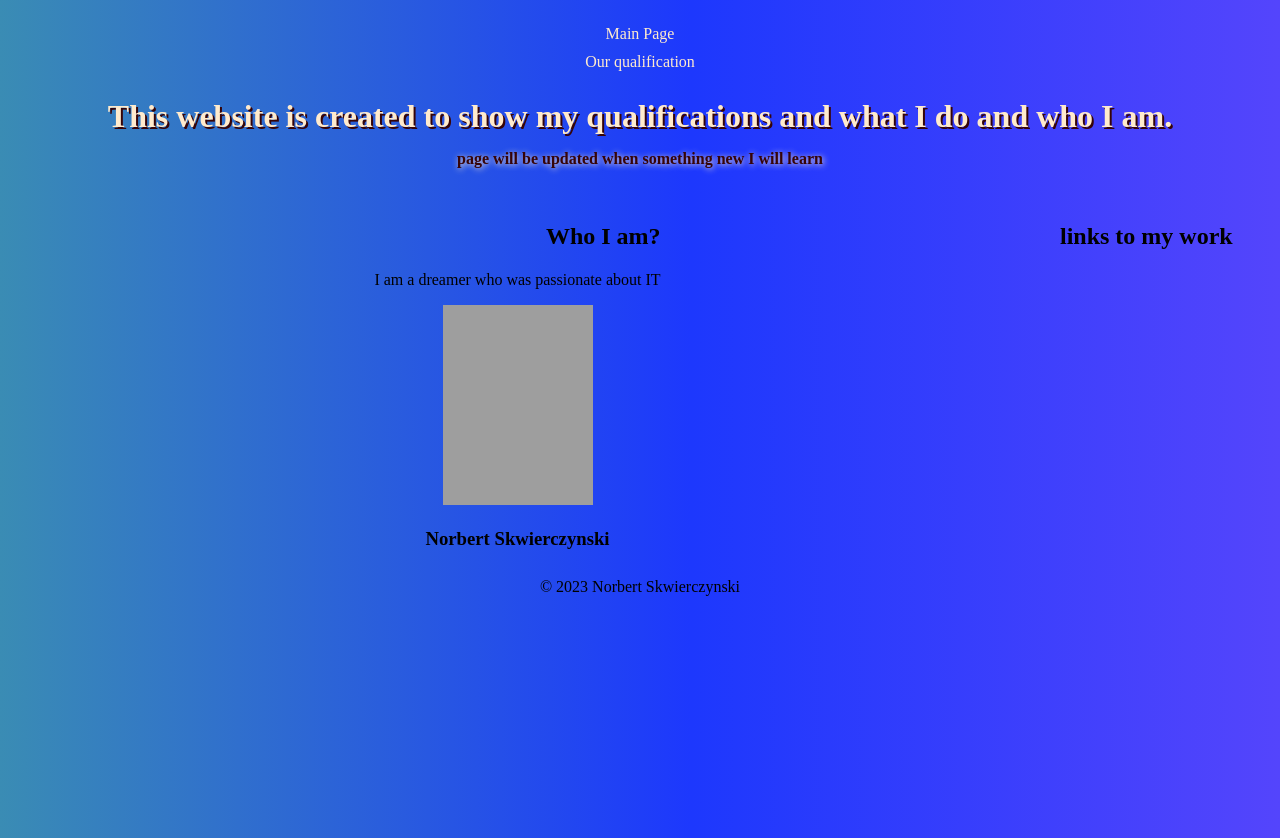
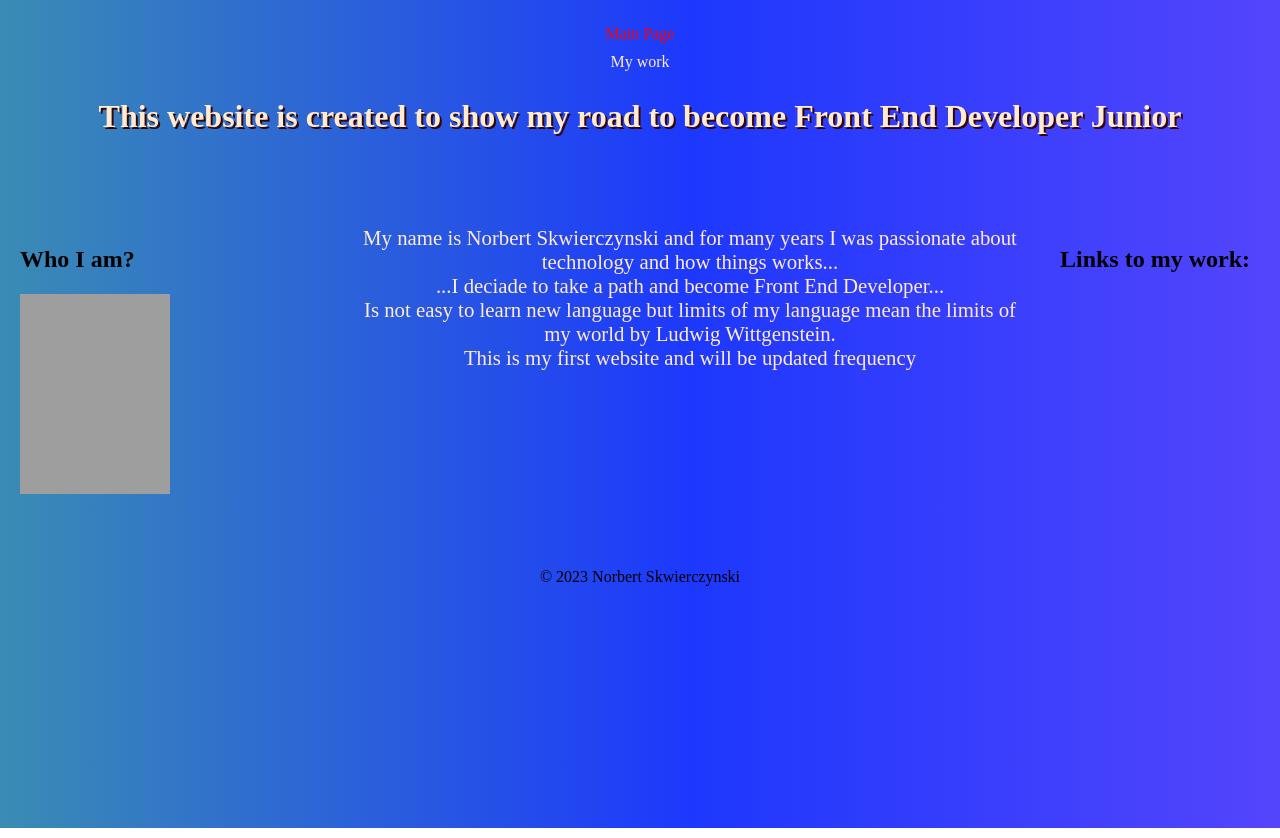
Before and after one commit to NoriFe/Project, a website: page index.html in a window 1280 px wide. Drawn offline with Linux system fonts and the light colour scheme; grey boxes are pictures that could not be loaded.

Commit message:
adding sass

```diff
--- a/index.html
+++ b/index.html
@@ -17,7 +17,7 @@
           >Main Page</a
         >
         <a class="navigation__link" href="our-qualification.html"
-          >Our qualification</a
+          >My work</a
         >
       </nav>
     </header>
@@ -25,29 +25,33 @@
     <main class="main">
       <header class="header">
         <h1>
-          This website is created to show my qualifications and what I do and
-          who I am.<br />
-          <strong class="strong"
-            >page will be updated when something new I will learn</strong
-          >
+          This website is created to show my road to become Front End Developer
+          Junior
         </h1>
       </header>
 
       <section class="section">
         <div>
           <h2 class="h2">Who I am?</h2>
-          <p>I am a dreamer who was passionate about IT</p>
-          <img src="noriFoto.jpg" alt="My foto" width="150px" height="200px" />
-          <h3>Norbert Skwierczynski</h3>
+          <img class="img" src="noriFoto.jpg" alt="My foto" width="150px" height="200px" />
         </div>
       </section>
+
+      <article class="article">
+        <div class="div">
+          My name is Norbert Skwierczynski and for many years I was passionate
+          about technology and how things works...<br />...I deciade to take a
+          path and become Front End Developer...<br />Is not easy to learn new
+          language but limits of my language mean the limits of my world by Ludwig Wittgenstein.<br />
+          This is my first website and will be updated frequency
+        </div>
+      </article>
+
       <aside class="aside">
-        <h2>links to my work</h2>
+        <h2>Links to my work:</h2>
       </aside>
 
-      <footer class="footer">
-        © 2023 Norbert Skwierczynski
-      </footer>
+      <footer class="footer">© 2023 Norbert Skwierczynski</footer>
     </main>
   </body>
 </html>
--- /dev/null
+++ b/scss/style.scss
@@ -0,0 +1,79 @@
+html {
+    box-sizing: border-box;
+  }
+  *,
+  *:before,
+  *:after {
+    box-sizing: inherit;
+  }
+
+  .body {
+
+    background: rgb(58, 140, 180);
+    background: linear-gradient(
+      90deg,
+      rgba(58, 140, 180, 1) 0%,
+      rgba(29, 56, 253, 1) 54%,
+      rgba(84, 69, 252, 1) 100%
+    );
+    margin: 20px;
+  }
+  .main {
+    display: grid;
+    grid-template-areas:
+      "header header header"
+      "section article aside"
+      "footer footer footer";
+    grid-template-columns: 300px 1fr 200px;
+    column-gap: 30px;
+    row-gap: 70px;
+  }
+  .header {
+    grid-area: header;
+    grid-column-start: 1;
+    grid-column-end: 4;
+    text-shadow: 2px 2px 0 #360407;
+    color: blanchedalmond;
+    text-align: center;
+  }
+
+  .section {
+    grid-area: section;
+  }
+  .article{
+    grid-area: article;
+
+  }
+  .div{
+    display: flex;
+    text-align: center;
+    justify-content: center;
+    font-size:130%;
+    color: blanchedalmond;
+  }
+  .aside {
+    grid-area: aside;
+  }
+  .footer {
+    min-height: 30vh;
+    grid-area: footer;
+    grid-column-start: 1;
+    grid-column-end: 4;
+    display: flex;
+    justify-content: space-around;
+    align-content: flex-end;
+    }
+   @media (min-width: 420px) {
+
+    .navigation__link {
+        &--homepage{
+            color:red
+        }
+      color: blanchedalmond;
+      padding: 5px 10px;
+      border-radius: 4px 8px;
+      display: flex;
+      justify-content: center;
+      text-decoration: none;
+   }
+  }
```
Also changed, not shown: package.json (added, +16 -0 lines), 1step.PNG (added), style.css, 2 other files.
